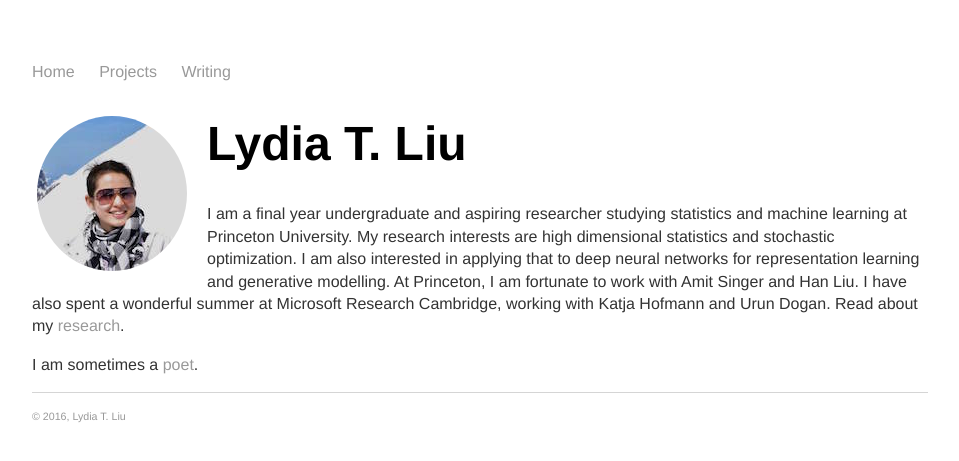
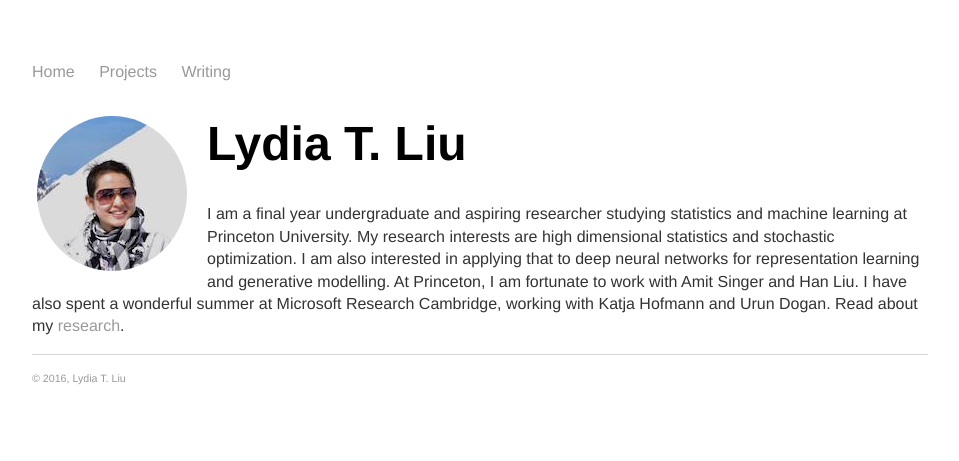
Before and after one commit to serenalwang/serenalwang.github.io, a Jekyll site: the page built from index.html, in a window 1280 px wide. Shown: the top 461 px of the page, without its empty margins (160-1119 px from the left). Built offline with Jekyll 4.4.1, drawn with Linux system fonts in a browser that asks for light colours.

Commit message:
Update index.html

```diff
--- a/index.html
+++ b/index.html
@@ -12,5 +12,5 @@ title: Lydia T Liu
 			and generative modelling. At Princeton, I am fortunate to work with Amit Singer and Han Liu.
 			I have also spent a wonderful summer at Microsoft Research Cambridge, working with Katja Hofmann
 			and Urun Dogan. Read about my <a href="/projects">research</a>.</p>
-	<p> I am sometimes a <a href="/writing">poet</a>.</p>
+	<!--<p> I am sometimes a <a href="/writing">poet</a>.</p> -->
 </div><!-- /.blurb -->
```
